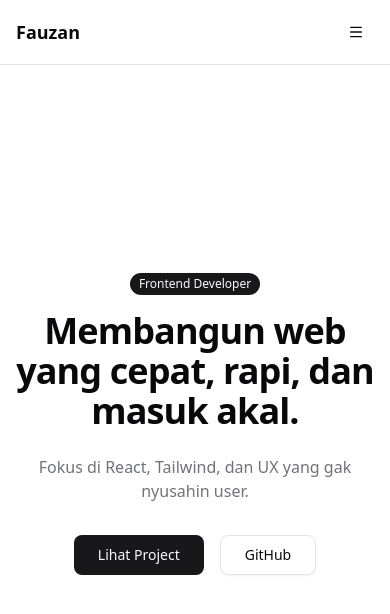
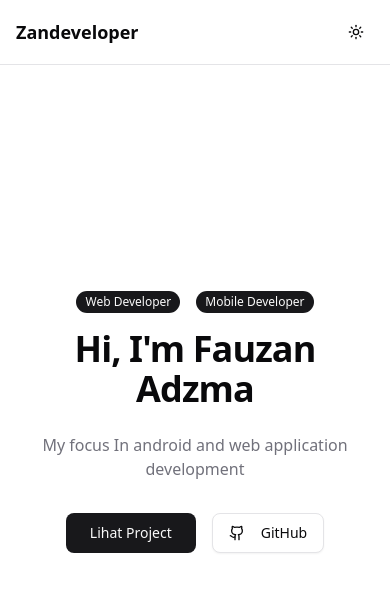
Before and after one commit to Fauzansyz/FauzanAdzma-web, a React (Vite) app: page / in a window 390 px wide. Shown: the top 614 px of the page. Built offline with nearby package versions, Linux system fonts and the light colour scheme.

Commit message:
Modify hero section & theme

```diff
--- a/src/components/Hero.tsx
+++ b/src/components/Hero.tsx
@@ -1,23 +1,30 @@
 import { Button } from "@/components/ui/button"
 import { Badge } from "@/components/ui/badge"
+import { Github } from "lucide-react"
 
 export default function Hero() {
   return (
     <section className="relative flex min-h-screen items-center justify-center px-4">
       <div className="max-w-3xl text-center">
-        <Badge className="mb-4">Frontend Developer</Badge>
+        <div className="max-w-3xl flex gap-4 justify-center">
+
+          <Badge className="mb-4">Web Developer</Badge>
+          <Badge className="mb-4">Mobile Developer</Badge>
+
+        </div>
 
         <h1 className="mb-6 text-4xl font-bold tracking-tight sm:text-5xl">
-          Membangun web yang cepat, rapi, dan masuk akal.
+          Hi, I'm Fauzan Adzma
         </h1>
 
         <p className="mb-8 text-muted-foreground">
-          Fokus di React, Tailwind, dan UX yang gak nyusahin user.
+          My focus In android and web application development
         </p>
 
         <div className="flex justify-center gap-4">
           <Button size="lg">Lihat Project</Button>
           <Button variant="outline" size="lg">
+            <Github className="mr-2 h-2 w-2" />
             GitHub
           </Button>
         </div>
--- a/src/components/Navbar.tsx
+++ b/src/components/Navbar.tsx
@@ -1,17 +1,12 @@
-import { Button } from "@/components/ui/button"
-import {
-  Sheet,
-  SheetContent,
-  SheetTrigger,
-} from "@/components/ui/sheet"
-import { Menu } from "lucide-react"
-import ThemeToggle from "./ThemeToggle"
+
+import { Sheet } from "@/components/ui/sheet"
+import { ThemeToggle } from "@/components/ThemeToggle"
 
 export default function Navbar() {
   return (
     <header className="fixed top-0 z-50 w-full border-b bg-background/80 backdrop-blur">
       <div className="mx-auto flex h-16 max-w-6xl items-center justify-between px-4">
-        <span className="text-lg font-semibold">Fauzan</span>
+        <span className="text-lg font-semibold">Zandeveloper</span>
 
         {/* Desktop */}
         <nav className="hidden gap-6 md:flex">
@@ -22,20 +17,7 @@ export default function Navbar() {
 
         {/* Mobile */}
         <Sheet>
-          <SheetTrigger asChild>
-            <Button variant="ghost" size="icon" className="md:hidden">
-              <Menu />
-            </Button>
-          </SheetTrigger>
-          <SheetContent side="right">
-            <nav className="mt-8 flex flex-col gap-4 p-5">
-              <a href="#projects">Projects</a>
-              <a href="#skills">Skills</a>
-              <a href="#contact">Contact</a>
-
-              <ThemeToggle />
-            </nav>
-          </SheetContent>
+          <ThemeToggle />
         </Sheet>
       </div>
     </header>
--- a/src/components/ThemeToggle.tsx
+++ b/src/components/ThemeToggle.tsx
@@ -11,7 +11,7 @@ export function ThemeToggle() {
       size="icon"
       onClick={() => setTheme(theme === "dark" ? "light" : "dark")}
     >
-      <Sun className="h-5 w-5 rotate-0 scale-100 transition-all dark:-rotate-90 dark:scale-0" />
+      <Sun className="h-5 w-5 rotate-0 scale-10, I'm Fauzan Adzma0 transition-all dark:-rotate-90 dark:scale-0" />
       <Moon className="absolute h-5 w-5 rotate-90 scale-0 transition-all dark:rotate-0 dark:scale-100" />
       <span className="sr-only">Toggle theme</span>
     </Button>
```
